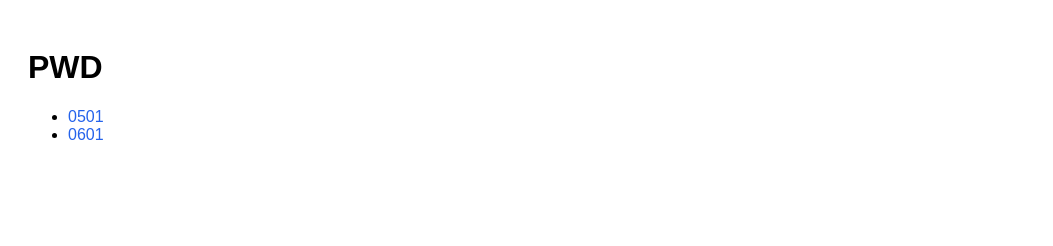
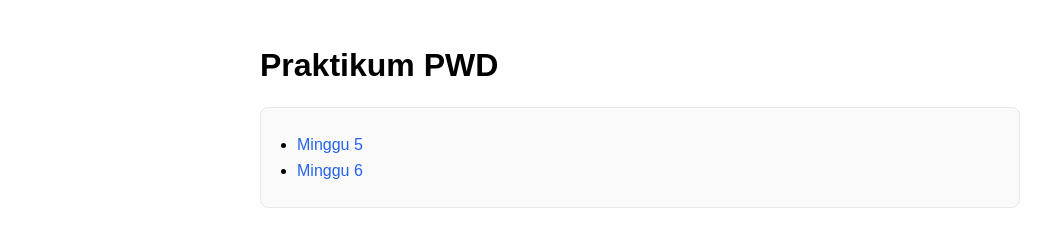
Before and after one commit to Miftah-cli/dwi-miftah-pwd, a plain HTML site: page index.html in a window 1280 px wide. Shown: the whole page, without its empty margins (0-1053 px from the left). Drawn offline with Linux system fonts and the light colour scheme.

Commit message:
Update main index.html

```diff
--- a/index.html
+++ b/index.html
@@ -1,19 +1,26 @@
 <!DOCTYPE html>
 <html lang="en">
 <head>
-<meta charset="UTF-8" />
-<title>PWD</title>
-<style>
-  body { font-family: Arial, sans-serif; padding: 20px; }
-  a { color: #2563eb; text-decoration: none; }
-  a:hover { text-decoration: underline; }
-</style>
+  <meta charset="UTF-8" />
+  <meta name="viewport" content="width=device-width,initial-scale=1" />
+  <title>DWI Miftah Estiawan— PWD</title>
+  <style>
+    body{font-family:Arial,Helvetica,sans-serif;max-width:760px;margin:40px auto;padding:0 16px;line-height:1.6}
+    h1{margin-bottom:8px}
+    ul{padding-left:20px;margin:8px 0}
+    a{color:#2563eb;text-decoration:none}
+    a:hover{text-decoration:underline}
+    .note{font-size:13px;color:#666}
+    .box{border:1px solid #e5e7eb;border-radius:8px;padding:16px;background:#fafafa;margin-top:16px}
+  </style>
 </head>
 <body>
-  <h1>PWD</h1>
-  <ul>
-    <li><a href="0501/">0501</a></li>
-    <li><a href="0601/">0601</a></li>
-  </ul>
+  <h1>Praktikum PWD</h1>
+  <div class="box">
+    <ul>
+      <li><a href="0501/">Minggu 5</a></li>
+      <li><a href="0601/">Minggu 6</a></li>
+    </ul>
+  </div>
 </body>
 </html>
```
